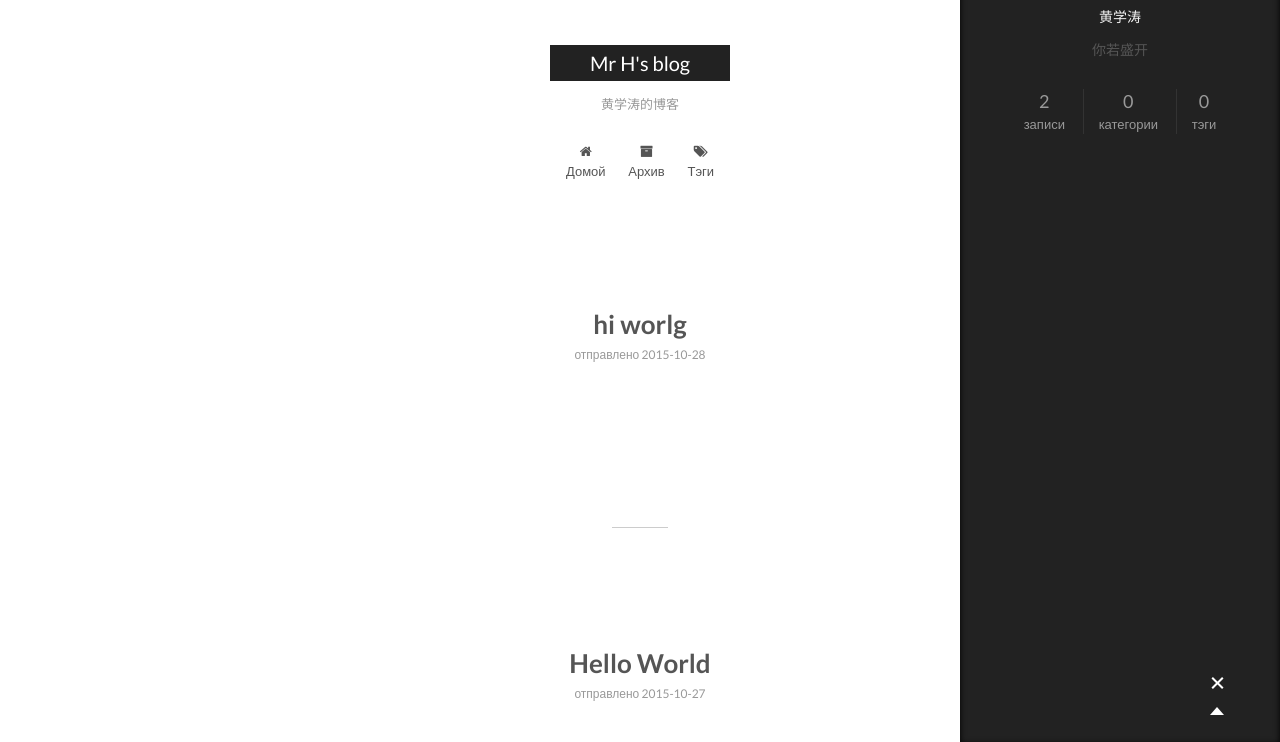
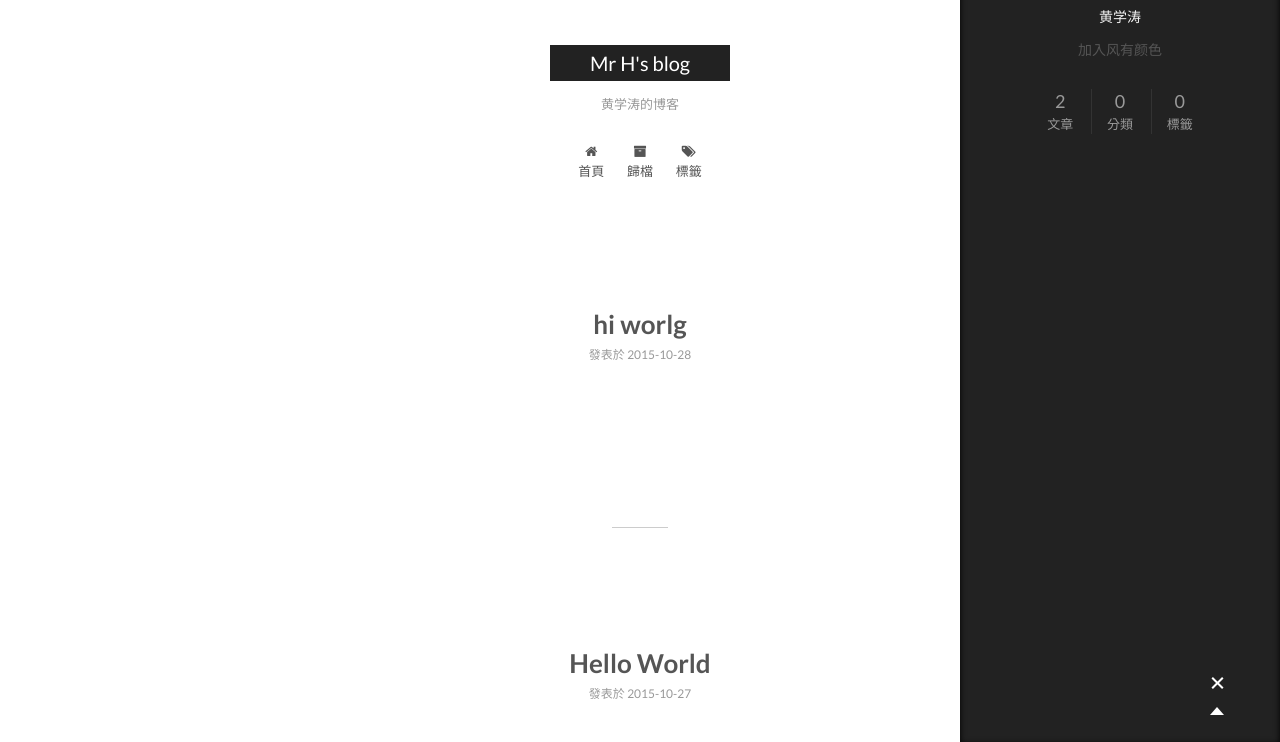
Before and after one commit to Moyatao/moyatao.github.io, a plain HTML site: page index.html in a window 1280 px wide. Both pictures are taken after a click on the element 1217 px from the left and 742 px from the top of the page. Shown: the part 58-800 px from the top of the page. Drawn offline with Linux system fonts and the light colour scheme.

Commit message:
Site updated: 2015-11-02 11:28:26

```diff
--- a/index.html
+++ b/index.html
@@ -38,7 +38,7 @@
 
 
 
-  <meta name="description" content="你若盛开" />
+  <meta name="description" content="加入风有颜色" />
 
 
 
@@ -59,15 +59,15 @@
 
 
 
-<meta name="description" content="你若盛开">
+<meta name="description" content="加入风有颜色">
 <meta property="og:type" content="website">
 <meta property="og:title" content="Mr H's blog">
 <meta property="og:url" content="http://yoursite.com/index.html">
 <meta property="og:site_name" content="Mr H's blog">
-<meta property="og:description" content="你若盛开">
+<meta property="og:description" content="加入风有颜色">
 <meta name="twitter:card" content="summary">
 <meta name="twitter:title" content="Mr H's blog">
-<meta name="twitter:description" content="你若盛开">
+<meta name="twitter:description" content="加入风有颜色">
 
 
 
@@ -82,7 +82,7 @@
   <title> Mr H's blog </title>
 </head>
 
-<body itemscope itemtype="http://schema.org/WebPage" lang="zh-CN">
+<body itemscope itemtype="http://schema.org/WebPage" lang="zh-tw">
 
   <!--[if lte IE 8]>
   <div style=' clear: both; height: 59px; padding:0 0 0 15px; position: relative;margin:0 auto;'>
@@ -139,7 +139,7 @@
 
               <i class="menu-item-icon fa fa-home fa-fw"></i> <br />
 
-            Домой
+            首頁
           </a>
         </li>
 
@@ -149,7 +149,7 @@
 
               <i class="menu-item-icon fa fa-archive fa-fw"></i> <br />
 
-            Архив
+            歸檔
           </a>
         </li>
 
@@ -159,7 +159,7 @@
 
               <i class="menu-item-icon fa fa-tags fa-fw"></i> <br />
 
-            Тэги
+            標籤
           </a>
         </li>
 
@@ -207,7 +207,7 @@
 
         <div class="post-meta">
           <span class="post-time">
-            отправлено
+            發表於
             <time itemprop="dateCreated" datetime="2015-10-28T19:40:06+08:00" content="2015-10-28">
               2015-10-28
             </time>
@@ -282,7 +282,7 @@
 
         <div class="post-meta">
           <span class="post-time">
-            отправлено
+            發表於
             <time itemprop="dateCreated" datetime="2015-10-27T22:16:53+08:00" content="2015-10-27">
               2015-10-27
             </time>
@@ -377,26 +377,26 @@
           <img class="site-author-image" src="/images/default_avatar.jpg" alt="黄学涛" itemprop="image"/>
           <p class="site-author-name" itemprop="name">黄学涛</p>
         </div>
-        <p class="site-description motion-element" itemprop="description">你若盛开</p>
+        <p class="site-description motion-element" itemprop="description">加入风有颜色</p>
         <nav class="site-state motion-element">
           <div class="site-state-item site-state-posts">
             <a href="/archives">
               <span class="site-state-item-count">2</span>
-              <span class="site-state-item-name">записи</span>
+              <span class="site-state-item-name">文章</span>
             </a>
           </div>
 
           <div class="site-state-item site-state-categories">
 
               <span class="site-state-item-count">0</span>
-              <span class="site-state-item-name">категории</span>
+              <span class="site-state-item-name">分類</span>
 
           </div>
 
           <div class="site-state-item site-state-tags">
             <a href="/tags">
               <span class="site-state-item-count">0</span>
-              <span class="site-state-item-name">тэги</span>
+              <span class="site-state-item-name">標籤</span>
               </a>
           </div>
 
@@ -439,11 +439,11 @@
 </div>
 
 <div class="powered-by">
-  Powered by <a class="theme-link" href="http://hexo.io">Hexo</a>
+  由 <a class="theme-link" href="http://hexo.io">Hexo</a> 強力驅動
 </div>
 
 <div class="theme-info">
-  Theme -
+  主題 -
   <a class="theme-link" href="https://github.com/iissnan/hexo-theme-next">
     NexT
   </a>
```
Also changed, not shown: 2015/10/27/hello-world/index.html (+14 -14 lines), 2015/10/28/hi-worlg/index.html (+18 -18 lines), archives/2015/10/index.html (+16 -16 lines), archives/2015/index.html (+16 -16 lines), archives/index.html (+16 -16 lines).
